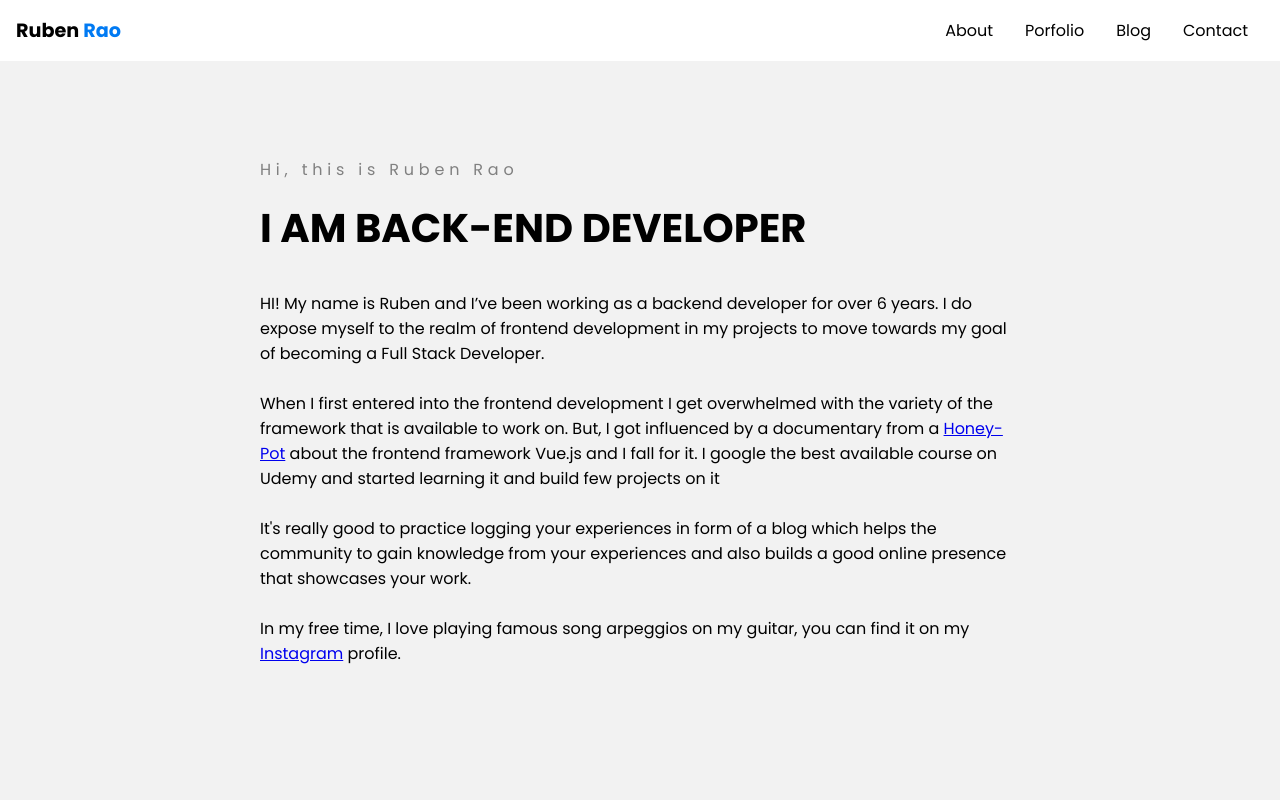
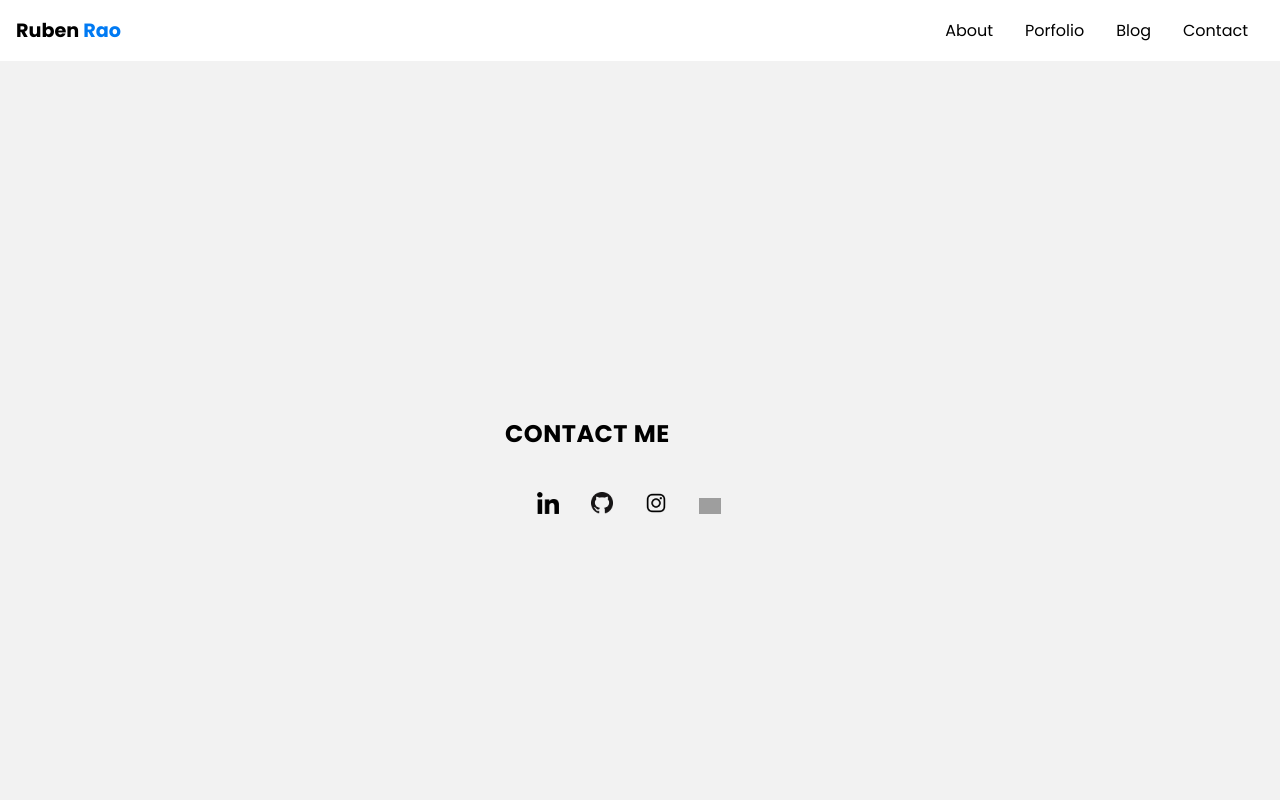
Before and after one commit to pmrubenrao/Portfolio-Website, a Vue app: page /contact in a window 1280 px wide. Before the commit this address led to /about. Shown: the top 800 px of the page. Built offline with nearby package versions, Linux system fonts and the light colour scheme; grey boxes are pictures that could not be loaded.

Commit message:
added contact pages without the fancy css

```diff
--- a/src/components/AboutMe.vue
+++ b/src/components/AboutMe.vue
@@ -11,20 +11,23 @@
         <br />
         When I first entered into the frontend development I get overwhelmed
         with the variety of the framework that is available to work on. But, I
-        got influenced by a documentary from a
+        got influenced by a documentary from
         <a href="https://www.youtube.com/watch?v=OrxmtDw4pVI/">Honey-Pot</a>
         about the frontend framework Vue.js and I fall for it. I google the best
-        available course on Udemy and started learning it and build few projects
-        on it
+        available course on Udemy and started learning and build few projects on
+        it.
         <br />
         <br />
-        It's really good to practice logging your experiences in form of a blog
-        which helps the community to gain knowledge from your experiences and
-        also builds a good online presence that showcases your work.
+        I am a strong believer in the
+        <strong>“giving back to the community” </strong>concept. All the things
+        you learn from your life experiences should be shared with your
+        community and the best way to do it is by logging your experiences in
+        form of a blog or use famous sites like medium or StackOverflow, which
+        also builds a good online presence that showcases your work and efforts.
         <br />
         <br />
-        In my free time, I love playing famous song arpeggios on my guitar, you
-        can find it on my
+        In my free time, I love playing famous song arpeggios on guitar, you can
+        watch those on my
         <a href="https://www.instagram.com/ruben_rao/">Instagram</a> profile.
       </p>
     </div>
@@ -36,17 +39,14 @@
 <style lang="scss" scoped>
 section {
   /* margin: 0 1rem 0 1rem; */
-  padding: 5em 2em;
+  padding: 3em 2em 0em 2em;
   max-width: 47.5em;
   margin: 0 auto 0 auto;
 }
 
 .about {
-  // text-align: center;
   display: flex;
   justify-content: center;
-  // max-width: 47.5em;
-  // margin: 0 auto 0 auto;
   .subhead {
     color: gray;
     letter-spacing: 0.3em;
--- a/src/components/NavigationMenu.vue
+++ b/src/components/NavigationMenu.vue
@@ -25,7 +25,7 @@
             </li>
             <li><router-link to="/portfolio">Porfolio</router-link></li>
             <li><a href="https://serverless.world">Blog</a></li>
-            <li class="btn-open"><a href="contact.html">Contact</a></li>
+            <li><router-link to="/contact">Contact</router-link></li>
           </ul>
         </nav>
       </div>
--- /dev/null
+++ b/src/pages/TheContact.vue
@@ -0,0 +1,82 @@
+<template>
+  <div class="card">
+    <p>Contact Me</p>
+
+    <a href="https://www.linkedin.com/in/ruben-rao-737a241ba/"
+      ><img class="icon" src="../assets/linkedin.png" alt="linkedIn"
+    /></a>
+    <a href="https://github.com/pmrubenrao"
+      ><img class="icon" src="../assets/github.png" alt="github"
+    /></a>
+    <a href="https://www.instagram.com/ruben_rao/"
+      ><img class="icon" src="../assets/instagram.png" alt="instagram"
+    /></a>
+    <a href="mailto:pmrubenrao@gmail.com"
+      ><img class="icon" src="../assets/mail.png" alt="mail"
+    /></a>
+  </div>
+</template>
+
+<style lang="scss" scoped>
+* {
+  padding: 0;
+  margin: 0;
+  box-sizing: border-box;
+}
+:root {
+  --primary: #555bff;
+  --secondary: #22d2a0;
+  --background: white;
+  --green: #1fc11b;
+  --yellow: #ffd913;
+  --orange: #ff9c55;
+  --red: #ff5555;
+}
+.card {
+  background-color: var(--background);
+  display: block;
+  width: 300px;
+  min-height: 90px;
+  border: 3px solid var(--primary);
+  padding: 15px;
+  margin: calc(55vh - 100px) auto 0 auto;
+  box-shadow: 10px -10px 0 -3px var(--background), 10px -10px var(--green),
+    20px -20px 0 -3px var(--background), 20px -20px var(--yellow),
+    30px -30px 0 -3px var(--background), 30px -30px var(--orange),
+    40px -40px 0 -3px var(--background), 40px -40px var(--red);
+  transition: box-shadow 1s, top 1s, left 1s;
+  position: relative;
+  top: 0;
+  left: 0;
+  cursor: pointer;
+}
+
+.card:hover {
+  top: -40px;
+  left: 40px;
+  box-shadow: 0 0 0 -3px var(--background), 0 0 0 0 var(--green),
+    0 0 0 -3px var(--background), 0 0 0 0 var(--yellow),
+    0 0 0 -3px var(--background), 0 0 0 0 var(--orange),
+    0 0 0 -3px var(--background), 0 0 0 0 var(--red);
+}
+
+.card p {
+  font-size: 1.5em;
+  font-weight: bold;
+  text-transform: uppercase;
+  letter-spacing: 0.5px;
+  margin-bottom: 10px;
+}
+
+.card .icon {
+  position: relative;
+  padding: 1em 1em;
+  /* Adjust these values accordingly */
+  top: 15px;
+  left: 1em;
+  // right: 10em;
+  width: 20%;
+  height: auto;
+  cursor: pointer;
+}
+</style>
--- a/src/pages/ThePortfolio.vue
+++ b/src/pages/ThePortfolio.vue
@@ -10,9 +10,9 @@
       <h1 class="header-layout-patch">Backend Developer @Deutsche bank</h1>
 
       <!-- <section class="pf-exp"> -->
-      <div>
+      <!-- <div>
         Explaination of DB project
-      </div>
+      </div> -->
 
       <the-sub-header sub-header-data="TECH STACK"></the-sub-header>
       <the-list skills-data="backendstack"></the-list>
@@ -25,12 +25,12 @@
 
   <section class="header-layout">
     <div class="container">
-      <h1 class="header-layout-patch">Frontend Developer @Tech Mahindra</h1>
+      <h1 class="header-layout-patch">FullStack Developer @Tech Mahindra</h1>
 
       <!-- <section class="pf-exp"> -->
-      <div>
+      <!-- <div>
         Explaination of TechM project
-      </div>
+      </div> -->
 
       <the-sub-header sub-header-data="TECH STACK"></the-sub-header>
       <the-list skills-data="frontendstack"></the-list>
@@ -46,9 +46,9 @@
       <h1 class="header-layout-patch">DevOps Engineer @Amdocs DVCI</h1>
 
       <!-- <section class="pf-exp"> -->
-      <div>
+      <!-- <div>
         Explaination of Amdocs project
-      </div>
+      </div> -->
       <the-sub-header sub-header-data="TECH STACK"></the-sub-header>
       <the-list skills-data="devOpsStack"></the-list>
 
@@ -79,7 +79,8 @@ section.pf-main-header {
     h1 {
       text-transform: uppercase;
       font-size: 2.5em;
-      margin-top: 1.2em;
+      padding: 1em 0em 0em;
+      margin: 0;
     }
   }
 }
--- a/src/router.js
+++ b/src/router.js
@@ -1,6 +1,7 @@
 import { createRouter, createWebHistory } from 'vue-router';
 import ThePortfolio from './pages/ThePortfolio.vue';
 import LandingPage from './pages/LandingPage.vue';
+import TheContact from './pages/TheContact.vue';
 
 const router = createRouter({
   history: createWebHistory(),
@@ -8,6 +9,7 @@ const router = createRouter({
     { path: '/', redirect: '/about' },
     { path: '/about', component: LandingPage },
     { path: '/portfolio', component: ThePortfolio },
+    { path: '/contact', component: TheContact },
     // { path: '/', component: LandingPage },
     { path: '/:notFound(.*)', redirect: '/about' },
   ],
```
Also changed, not shown: src/App.vue (+7 -0 lines).
